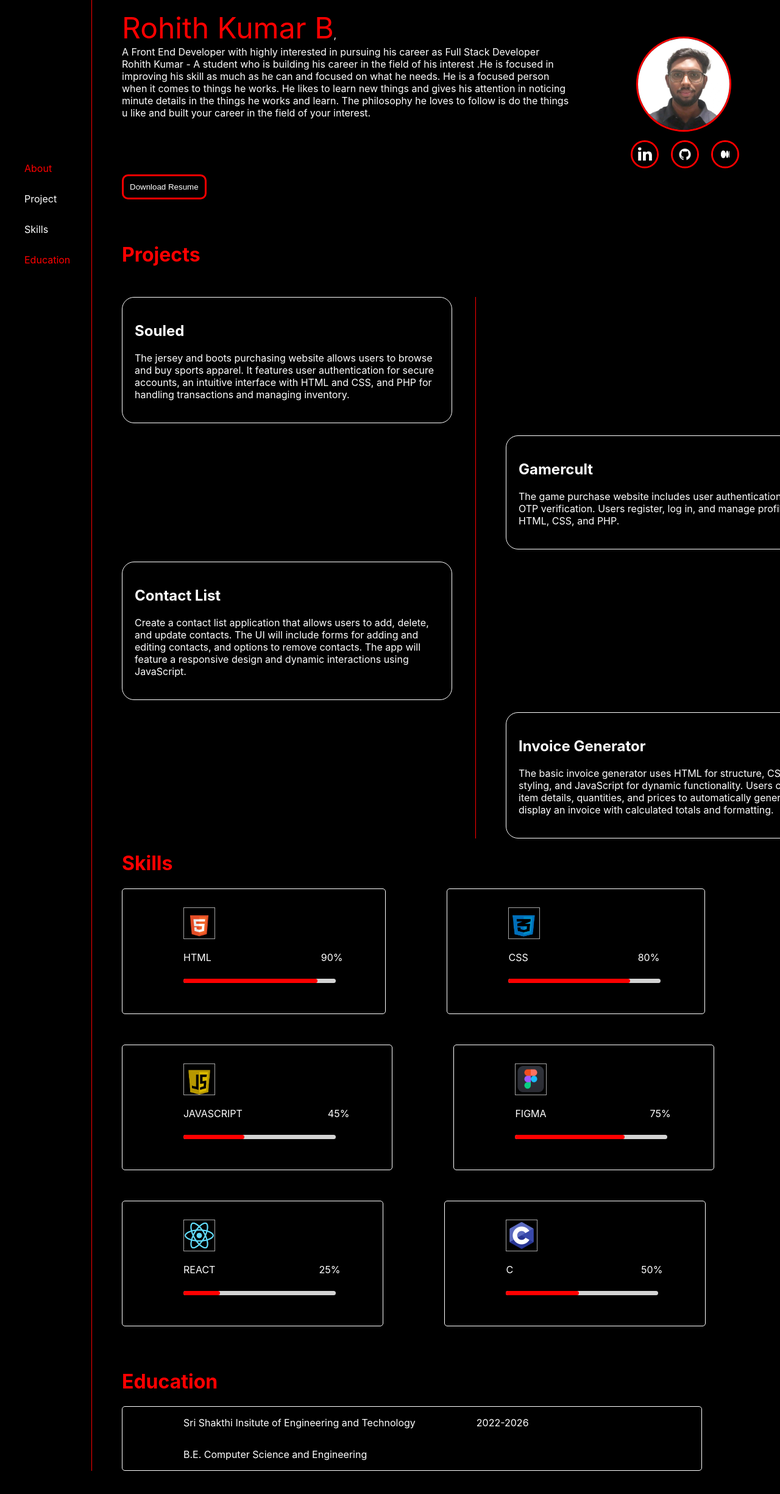
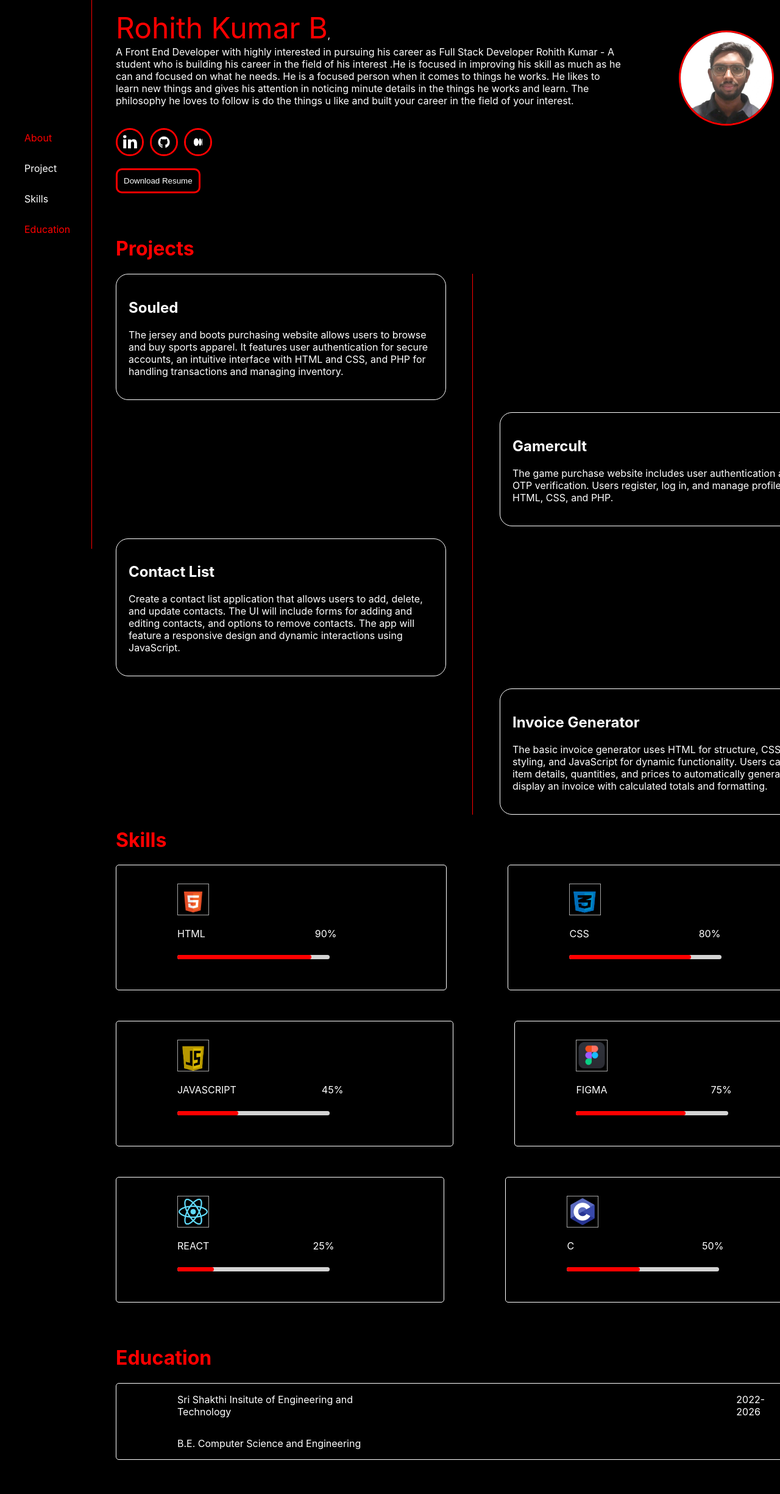
Before and after one commit to Rohith-kumar42/Portfolio, a React (Create React App) app: page / in a window 1280 px wide. Shown: the top 2450 px of the page at 61% size. Built offline with nearby package versions, Linux system fonts and the light colour scheme.

Commit message:
Responsiveness has been added to the page

```diff
--- a/src/App.css
+++ b/src/App.css
@@ -1,159 +1,163 @@
 .App {
   background-color: #000000;
   color: #000;
-}
- @keyframes fade-in {
-    40% {
-      color: red;
-    }
-    60% {
-      color: red;
-    }
-    80% {
-      color: red;
-      scroll: calc(80vh - 100%);
-    }
-    100% {
-      color: red;
-      scroll: calc(80vh - 100%);
-    }
-  }
-body{
-  background-color: #000000;
 
 }
-:root{
---hover:red;
+body {
+  background-color: #000000;
+}
+
+:root {
+  --hover: red;
 }
 
 a {
   color: white;
   text-decoration: none;
 }
-.Nav-header{
 
-  color:white;
+.Nav-header {
+  color: white;
   width: 150px;
-  border-right: 1px solid red;
   height: 100%;
 }
-.Navmenu{
+
+.Navmenu {
+  border-right: 1px solid rgb(255, 0, 0);
   position: fixed;
-  margin-top: 150px;
+  padding-top: 100px;
+  width: 150px;
+  height: 100vh;
 }
-.Nav-header ul{
+
+.Nav-header ul {
   list-style-type: none;
+}
 
-}
-.Nav-Content{
+.Nav-Content {
   margin-right: 500px;
   padding-bottom: 30px;
 }
 
-.Nav-Content:first-child{
+.Nav-Content:first-child {
   padding-top: 100px;
 }
+
 .About-content {
-
   color: white;
 }
-.Header{
-  margin-left: 200PX;
-  width: 700px;
-  margin-top: 0px;
+
+.Header {
+  margin-left: 190px;
+  width: 1200px;
+
+}
+.Profile-Content{
+  display:'flex';
+  padding-right:120px;
+
+}
+.Profile-Content p{
+    width: 850px;
 }
 .profile-image {
   width: 150px;
   height: 150px;
   border: 3px solid red;
   border-radius: 50%;
-  padding-left:0px;
-  margin-top: 60px;
-  margin-left: 100px;
+  margin-left: 90px;
+  margin-top: 50px;
 }
 
 .ImageSection{
-height: 1em;
-padding-left: 0px;
-padding-right: 100px;
+  position: relative;
+ display: flex;
 }
-.ImageSection img{
+
+.ImageSection img {
   width: 40px;
   height: 40px;
-  margin: 10px;
   border: 3px solid red;
   border-radius: 50%;
-  padding-left:0px;}
+  margin-right: 10px;
+}
 
-
-
-.Project{
-  margin-top: 50px;
+.Project {
   border-right: 1px solid red;
-  opacity: 0;
-  width:580px;
+  width: 585px;
   opacity: 1;
 }
 
-.Project-Content{
+.Project-Content {
   border: 1px solid white;
   padding: 20px;
   margin-bottom: 20px;
   width: 500px; /* Initially hidden */
   border-radius: 20px;
+}
 
-}
-.Project-Content:hover{
+.Project-Content:hover {
   border: 1px solid var(--hover);
   transition: border-left 0.5s;
   cursor: pointer;
 }
-.Project-Content:nth-child(even){
+
+.Project-Content:nth-child(even) {
   margin-left: 630px;
 }
+
 .Skills-Content{
   width: 500px;
-  border: 1px solid white;
+  border: 1px solid rgb(255, 255, 255);
   border-radius: 5px;
   margin-right: 100px;
-  padding-right: 70px;
+  padding-right: 180px;
   margin-bottom: 50px;
 }
-.Skills-Content:hover{
+
+.Skills-Content:hover {
   border: 1px solid var(--hover);
   transition: border-left 0.5s;
   cursor: pointer;
 }
-.Skills-Content p,img{
+.Education-Content:hover{
+  border: 1px solid var(--hover);
+  transition: border-left 0.5s;
+  cursor: pointer;
+}
+.Skills-Content p,
+.Skills-Content img {
   padding-left: 100px;
 }
 
-.Skills-Content img{
-  height:50px;
+.Skills-Content img {
+  height: 50px;
   width: 50px;
   padding-left: 0px;
   margin-left: 100px;
   margin-top: 30px;
   margin-bottom: 0px;
   border: 1px solid rgb(165, 165, 165);
+}
 
-}
-.Skills-Content input[type="range"]{
+.Skills-Content input[type="range"] {
   margin-left: 100px;
   margin-bottom: 50px;
 }
-.slider{
+
+.slider {
   -webkit-appearance: none;
   width: 250px;
   height: 7px;
   background: #d3d3d3;
   outline: none;
   opacity: 1;
-  -webkit-transition: .2s;
-  transition: opacity .2s;
+  -webkit-transition: 0.2s;
+  transition: opacity 0.2s;
   border-radius: 20px;
 }
-.slider::-webkit-slider-thumb{
+
+.slider::-webkit-slider-thumb {
   -webkit-appearance: none;
   appearance: none;
   width: 220px;
@@ -162,7 +166,8 @@ padding-right: 100px;
   background: red;
   cursor: pointer;
 }
-.slider1::-webkit-slider-thumb{
+
+.slider1::-webkit-slider-thumb {
   -webkit-appearance: none;
   appearance: none;
   width: 200px;
@@ -171,7 +176,8 @@ padding-right: 100px;
   background: red;
   cursor: pointer;
 }
-.slider2::-webkit-slider-thumb{
+
+.slider2::-webkit-slider-thumb {
   -webkit-appearance: none;
   appearance: none;
   width: 100px;
@@ -180,7 +186,8 @@ padding-right: 100px;
   background: red;
   cursor: pointer;
 }
-.slider3::-webkit-slider-thumb{
+
+.slider3::-webkit-slider-thumb {
   -webkit-appearance: none;
   appearance: none;
   width: 180px;
@@ -189,7 +196,8 @@ padding-right: 100px;
   background: red;
   cursor: pointer;
 }
-.slider4::-webkit-slider-thumb{
+
+.slider4::-webkit-slider-thumb {
   -webkit-appearance: none;
   appearance: none;
   width: 60px;
@@ -198,7 +206,8 @@ padding-right: 100px;
   background: red;
   cursor: pointer;
 }
-.slider5::-webkit-slider-thumb{
+
+.slider5::-webkit-slider-thumb {
   -webkit-appearance: none;
   appearance: none;
   width: 120px;
@@ -214,15 +223,150 @@ padding-right: 100px;
   background: red;
   cursor: pointer;
 }
-.button-36{
+
+.button-36 {
   background-color: rgb(0, 0, 0);
   color: rgb(255, 255, 255);
   border: 3px solid rgb(255, 0, 0);
   padding: 10px;
   border-radius: 10px;
   margin: 50px;
+  margin-top: 0px;
   margin-left: 0px;
 }
-.ImageSection{
+
+.ImageSection {
   margin-left: 825px;
 }
+.Skills{
+  display: flex;
+}
+.Education-Content{
+  width: 980px;
+  border: 1px solid white;
+  border-radius: 5px;
+  margin-right: 100px;
+  padding-right: 70px;
+  margin-bottom: 50px;
+  padding-left: 100px;
+}
+.Year{
+  margin-left:550px
+}
+
+/* Code for screens with max width 768px and min width 440px */
+
+@media screen and (max-width: 768px) and (min-width: 440px) {
+  /* Add your CSS code specific to this screen size here */
+  .Header{
+    margin-left: 170px;
+    overflow-x: hidden;
+  }
+  .Project{
+    .Project-Content:nth-child(even) {
+      margin-left: 0px;
+    }
+  }
+  .Skills{
+    display: block;
+
+  }
+  .Skills-Content{
+    width: 400px;
+  }
+  .Education-Content{
+    width: 380px;
+  }
+  .Navmenu {
+    height: 585vh;
+  }
+
+  .Profile-Content p{
+    width: 390px;
+  }
+  .ImageSection{
+   display: flex;
+   margin-left: 200px;
+   position: relative;
+  }
+  .profile-image{
+    margin-top: 60px;
+    margin-left: 10px;
+  }
+  .Institute{
+    margin-left: -40px;
+  }
+ .Year{
+  margin-left: 10px;
+ }
+ .Degree{
+  margin-left: -40px;
+ }
+  body{
+    width: 100px;
+  }
+}
+@media screen and (max-width: 380px){
+  .Navmenu{
+    display:none;
+  }
+  .Header{
+    margin-left: 10px;
+  }
+  .Profile-Content{
+    width: 360px;
+  }
+  .profile-image{
+    margin-top: 340px;
+    margin-left: -260px;
+  }
+  .Project{
+    .Project-Content:nth-child(even) {
+      margin-left: 0px;
+    }
+  }
+  .ImageSection{
+    margin-left: 100px;
+  }
+  .ImageSection img{
+    margin-right: 115px;
+  }
+  .button-36{
+    margin-left: 110px;
+  }
+  .Project-Content {
+    width: 300px;
+  }
+  .Skills{
+    display: block;
+  }
+  .Skills-Content{
+    width: 170px;
+  }
+  .Skills-Content img{
+    margin-left: 150px;
+  }
+  .Skills-Content p{
+    padding-left: 70px;
+  }
+  .Skills-Content input[type="range"]{
+
+    margin-left: 50px;
+  }
+  .Education-Content{
+        width: 180px;
+  }
+  .Institute{
+    margin-left: -90px;
+    width: 290px;
+  }
+  .Year{
+    margin-left: -290px;
+    margin-top: 70px;
+  }
+  .Degree{
+    margin-left: -90px;
+    width: 290px;
+    margin-top: -05px;
+  }
+}
--- a/src/App.js
+++ b/src/App.js
@@ -17,7 +17,6 @@ function App() {
       const navContent2 = document.querySelector('.Nav-Content2 a');
       const navContent3 = document.querySelector('.Nav-Content3 a');
 
-      // Change color based on scroll percentage
       if (scrollPercentage === 0 && scrollPercentage < 19) {
         navContent.style.color = 'red';
         navContent1.style.color = 'white';
@@ -57,14 +56,14 @@ function App() {
 
       <div className="Nav-header">
         <div className="Header">
-          <div style={{display:'flex',paddingRight:'120px',width:'1000px'}}>
-            <p><span style={{color:'red',fontSize:'3em'}}>Rohith Kumar B</span>,<br />A Front End Developer with highly interested in pursuing his career as Full Stack Developer<br />
+          <div className='Profile-Content' style={{display:'flex',paddingRight:'120px'}}>
+            <p><span style={{color:'red',fontSize:'3em'}}>Rohith Kumar B</span>,<br />A Front End Developer with highly interested in pursuing his career as Full Stack Developer
             Rohith Kumar - A student who is building his career in the field of his interest .He is focused in improving his skill as much as he can and focused on what he needs. He is a focused person when it comes to things he works.
             He likes to learn new things and gives his attention in noticing minute details in the things he works and learn.
             The philosophy he loves to follow is do the things u like and built your career in the field of your interest.</p>
-           <a href='https://github.com/Rohith-kumar42'><img src="./photo.jpeg" alt="Profile" className="profile-image" /></a>
+           <a href='https://github.com/Rohith-kumar42' className='Profilephoto'><img src="./photo.jpeg" alt="Profile" className="profile-image" /></a>
           </div>
-          <div className='ImageSection' style={{display:'flex '}} >
+          <div className='ImageSection' style={{marginLeft:'00px'}}>
         <a href='likendin.com'><img src='./linkedin-square-logo.jpg' alt='linkedin'/></a>
         <a href='github.com'><img src='./github.jpg' alt='github' /><p></p></a>
        <a href='medium.com'><img src='./medium.jpeg' alt='medium' /><p></p></a>
@@ -108,7 +107,7 @@ function App() {
             </div>
           </div>
           <h1 style={{color:'red'}}>Skills</h1>
-          <div className='Skills' style={{display:'flex'}}>
+          <div className='Skills' >
             <div className='Skills-Content'>
               <img src='./html.png'  alt='html'/>
               <div style={{display:'flex'}}><p>HTML</p> <p style={{marginLeft:'80px'}}>90%</p></div>
@@ -120,7 +119,7 @@ function App() {
               <input type='range' min='0' max='100' value='0' className='slider slider1'/>
             </div>
           </div>
-          <div className='Skills' style={{display:'flex'}}>
+          <div className='Skills' >
             <div className='Skills-Content'>
               <img src='./js.png' alt='js' />
               <div style={{display:'flex'}}><p>JAVASCRIPT</p> <p style={{marginLeft:'40px'}}>45%</p></div>
@@ -132,7 +131,7 @@ function App() {
               <input type='range' min='0' max='100' value='0' className='slider slider3'/>
             </div>
           </div>
-          <div className='Skills' style={{display:'flex'}}>
+          <div className='Skills' >
             <div className='Skills-Content'>
               <img src='./logo192.png' alt='react' />
               <div style={{display:'flex'}}><p>REACT</p> <p style={{marginLeft:'70px'}}>25%</p></div>
@@ -145,10 +144,10 @@ function App() {
             </div>
           </div>
           <h1 style={{color:'red'}}>Education</h1>
-          <div className='Skills' >
-            <div className='Skills-Content' style={{width:'880px'}}>
-              <div style={{display:'flex'}}><p>Sri Shakthi Insitute of Engineering and Technology</p> <p style={{marginLeft:'0px'}}>2022-2026  </p></div>
-              <p>B.E. Computer Science and Engineering</p>
+          <div className='Education' >
+            <div className='Education-Content'>
+              <div style={{display:'flex',width:'1000px'}}><p className='Institute'>Sri Shakthi Insitute of Engineering and Technology</p> <p  className='Year'>2022-2026  </p></div>
+              <p className='Degree'>B.E. Computer Science and Engineering</p>
             </div>
           </div>
         </div>
```
